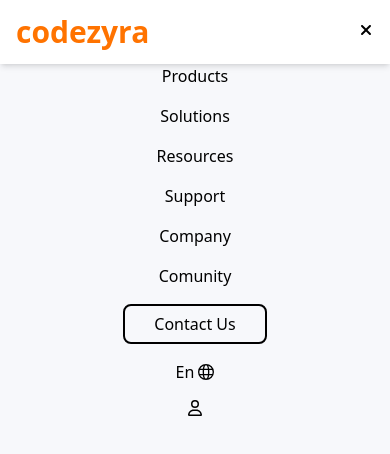
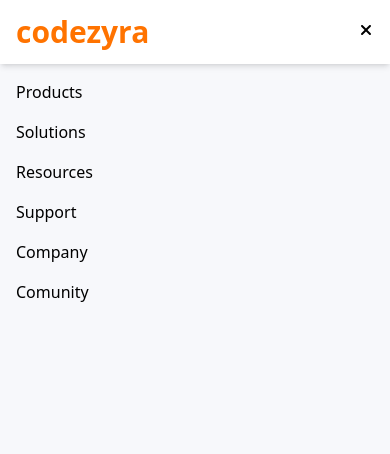
Before and after one commit to Sudila-Jayasekara/codezyra, a React (Vite) app in the folder frontend/: page / in a window 390 px wide. Both pictures are taken after a click on the button 366 px from the left and 30 px from the top of the page. Shown: the top 454 px of the page. Built offline with nearby package versions, Linux system fonts and the light colour scheme.

Commit message:
Update NavBar.jsx

```diff
--- a/frontend/src/components/NavBar.jsx
+++ b/frontend/src/components/NavBar.jsx
@@ -75,20 +75,13 @@
             </div>
         </nav>
         {isMenuOpen && (
-            <div className='md:hidden'>
-                <div className='flex flex-col space-y-4 items-center'>
+            <div className='md:hidden mt-4 pl-4'>
+                <div className='flex flex-col space-y-4'>
                     {navItems.map((item) => (
                         <a key={item.path} href={item.link} className='hover:text-primary'>
                             {item.path}
                         </a>
                     ))}
-                    {contactUs()}
-                    <a href="/" className='flex space-x-1 items-center hover:text-primary'>
-                        <p>En</p>
-                        <GrLanguage />
-                    </a>
-                    <a href="/" className='hover:text-primary'><FaRegUser />
-                    </a>
                 </div>
             </div>
         )}
```
